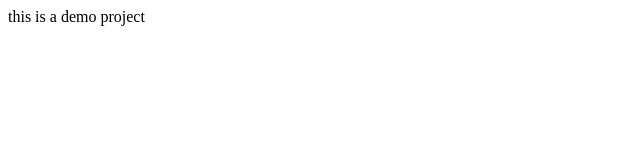
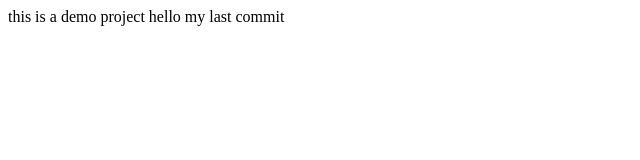
Before and after one commit to aminul0059/demo-project, a plain HTML site: page index.html in a window 1280 px wide. Shown: the whole page, without its empty margins (0-640 px from the left). Drawn offline with Linux system fonts and the light colour scheme.

Commit message:
last commit

```diff
--- a/index.html
+++ b/index.html
@@ -7,6 +7,7 @@
 </head>
 <body>
     this is a demo project
+    hello my last commit
 
 </body>
 </html>
```
